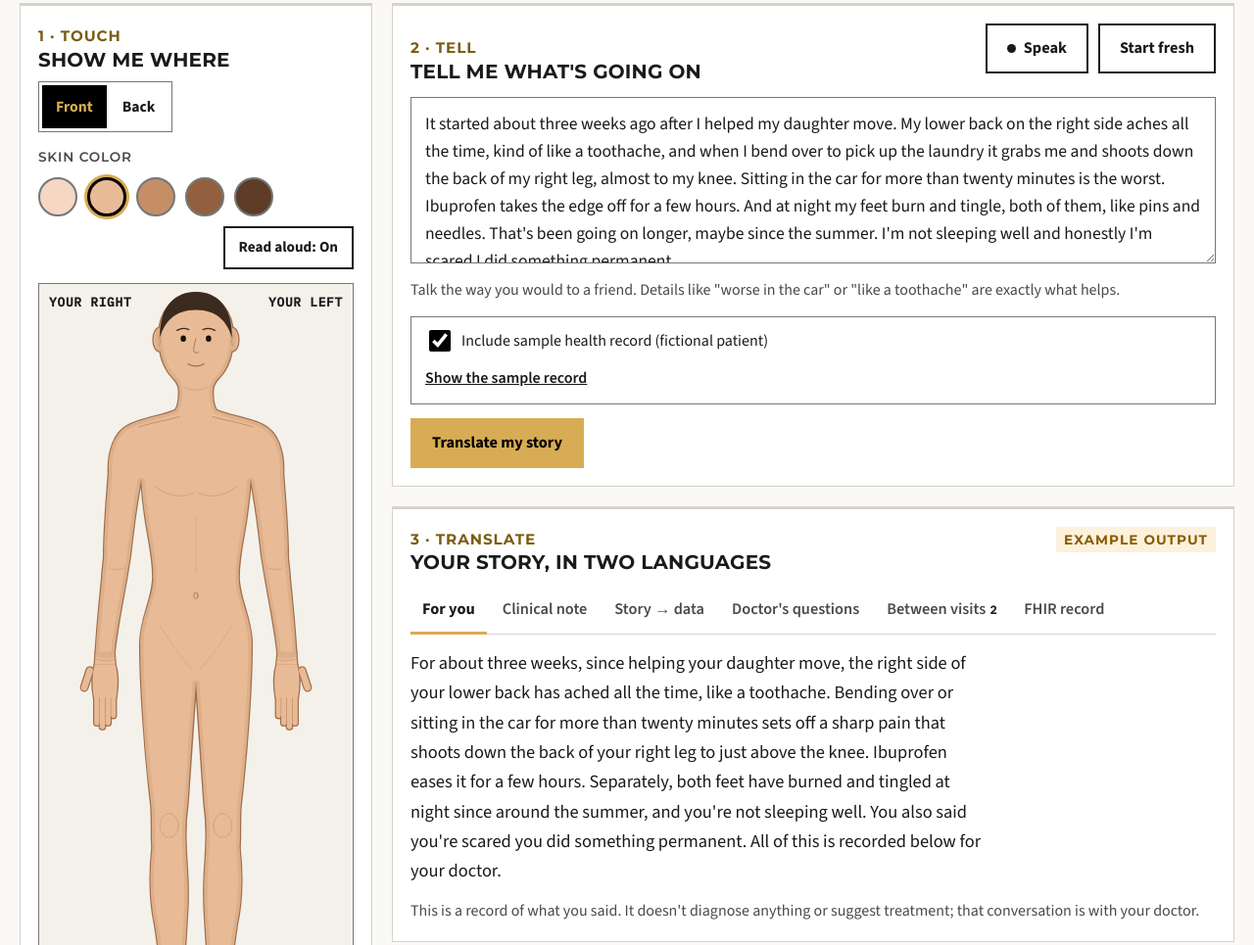
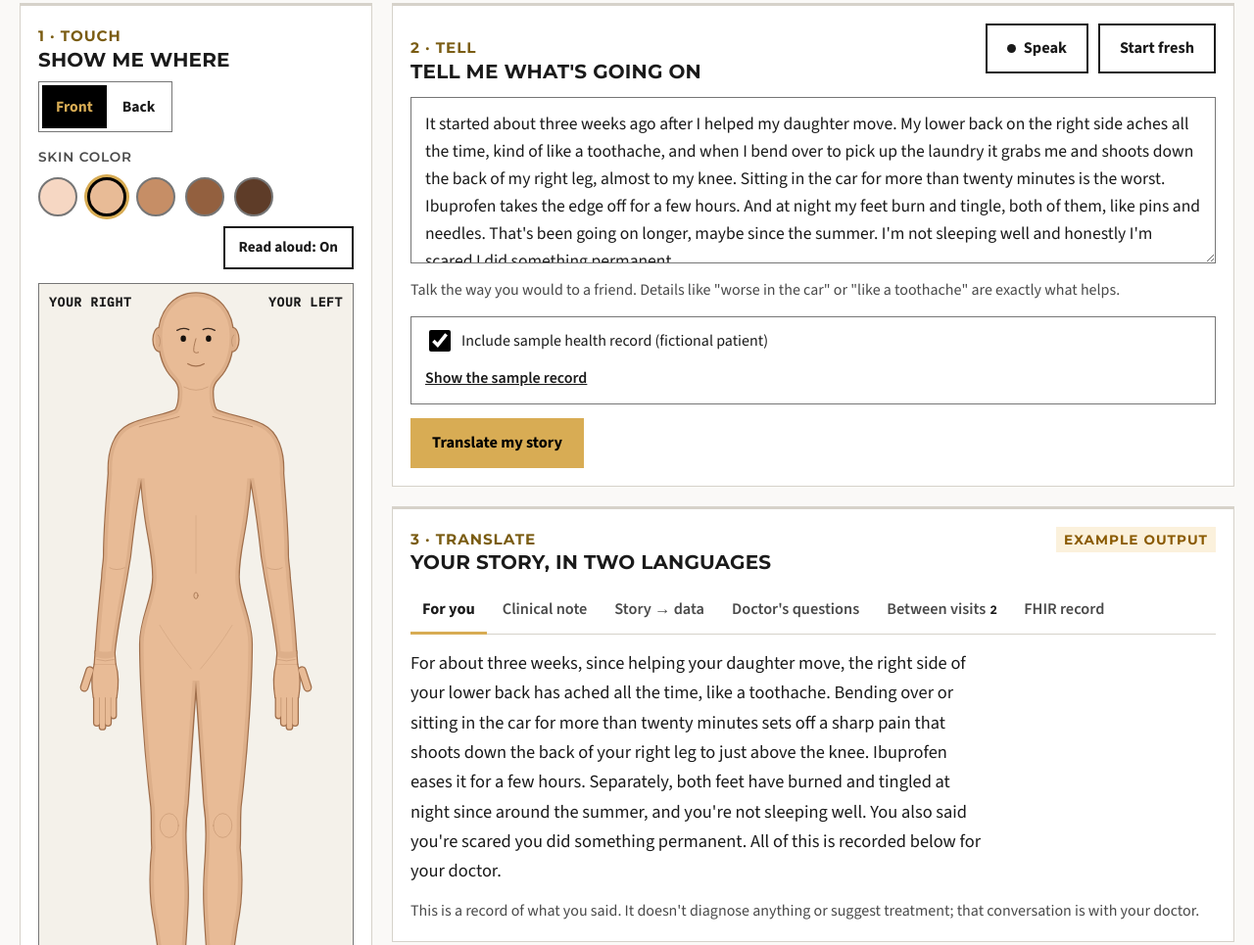
Before and after one commit to tyounkin40/know-my-health, a website: page index.html in a window 1280 px wide. Shown: the part 977-1942 px from the top of the page at 98% size. Drawn offline with nearby package versions, Linux system fonts and the light colour scheme.

Commit message:
Add files via upload

```diff
--- a/index.html
+++ b/index.html
@@ -778,7 +778,6 @@ const E = (cx,cy,rx,ry)=>({t:"e",cx,cy,rx,ry});
 /* Details drawn over the skin; "both" mirrors to the other side. c: line|hair|eye|tear */
 const FEAT={
   front:[
-    {sh:P("M80.6,31 C80,14 89,6.2 100,6.2 C111,6.2 120,14 119.4,31 C117,22.5 111.5,16 100,16 C88.5,16 83,22.5 80.6,31 Z"),c:"hair",fill:1},
     {sh:P("M89.8,27 Q93,25.1 96.2,26.6"),c:"hair",w:1.1,both:1},
     {sh:E(93.2,31.4,1.45,1.7),c:"eye",fill:1,both:1},
     {sh:P("M100,31.5 Q98.3,37 99,38.7 Q100,39.5 101.4,38.9"),c:"line",w:.75},
@@ -786,7 +785,6 @@ const FEAT={
     {sh:P("M79.6,29.5 Q81.6,32 80.2,35.5"),c:"line",w:.5,both:1,op:.7},
     {sh:P("M93.5,57.5 Q100,61 106.5,57.5"),c:"line",w:.6,op:.45},
     {sh:P("M91,73.5 C85,75.5 77,76.5 69.5,79"),c:"line",w:.7,op:.7,both:1},
-    {sh:P("M78,111 C85,117 93,117.5 99,114.5"),c:"line",w:.6,op:.45,both:1},
     {sh:P("M100,127 V158"),c:"line",w:.5,op:.3},
     {sh:E(100,170,1.1,1.7),c:"line",w:.7},
     {sh:P("M80.5,186 C86,195 92,203 97.5,209.5"),c:"line",w:.5,op:.35,both:1},
@@ -795,7 +793,6 @@ const FEAT={
     {sh:P("M46.6,204.5 Q51,206 55.8,204.5"),c:"line",w:.45,op:.6,both:1},
   ],
   back:[
-    {sh:P("M80.4,33 C80,14 89,6.2 100,6.2 C111,6.2 120,14 119.6,33 C118.5,44 111,49.5 100,49.5 C89,49.5 81.5,44 80.4,33 Z"),c:"hair",fill:1},
     {sh:P("M100,62 V178"),c:"line",w:.6,op:.45},
     {sh:P("M80,86 C85,94 89,104 87,116"),c:"line",w:.6,op:.5,both:1},
     {sh:P("M100,184 V214"),c:"line",w:.6,op:.5},
```
Also changed, not shown: 1 other file.
